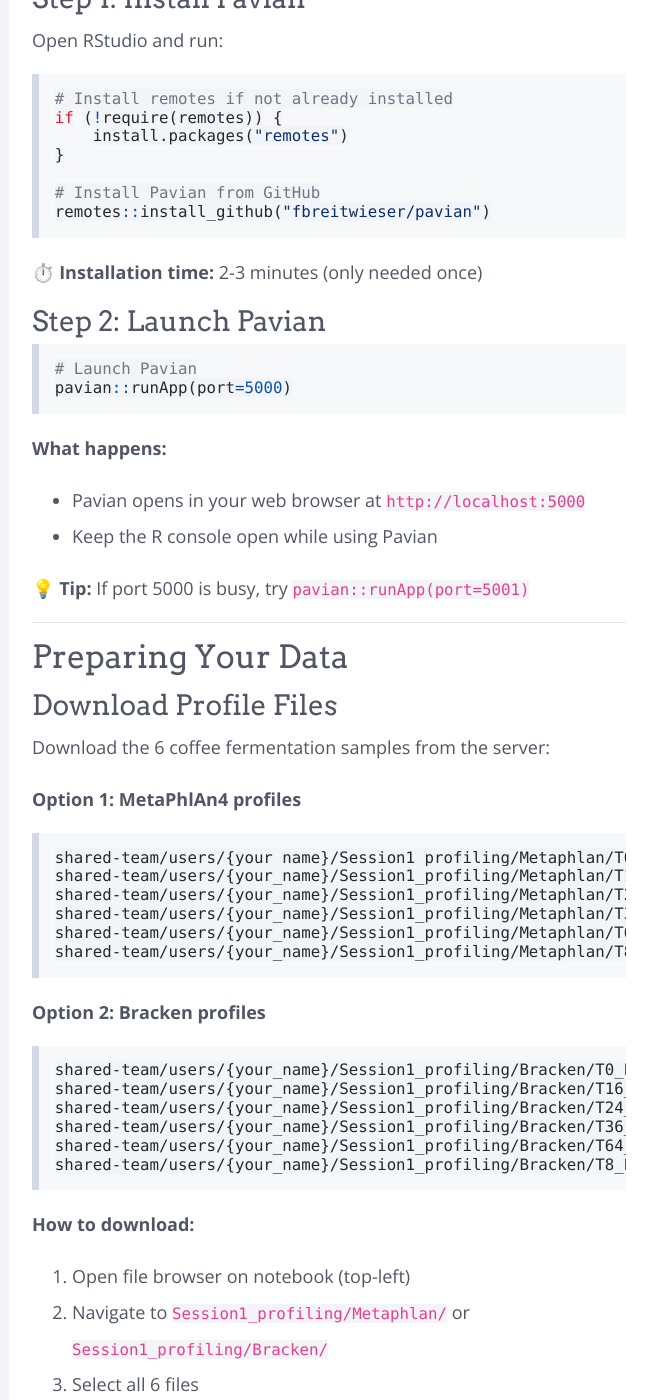
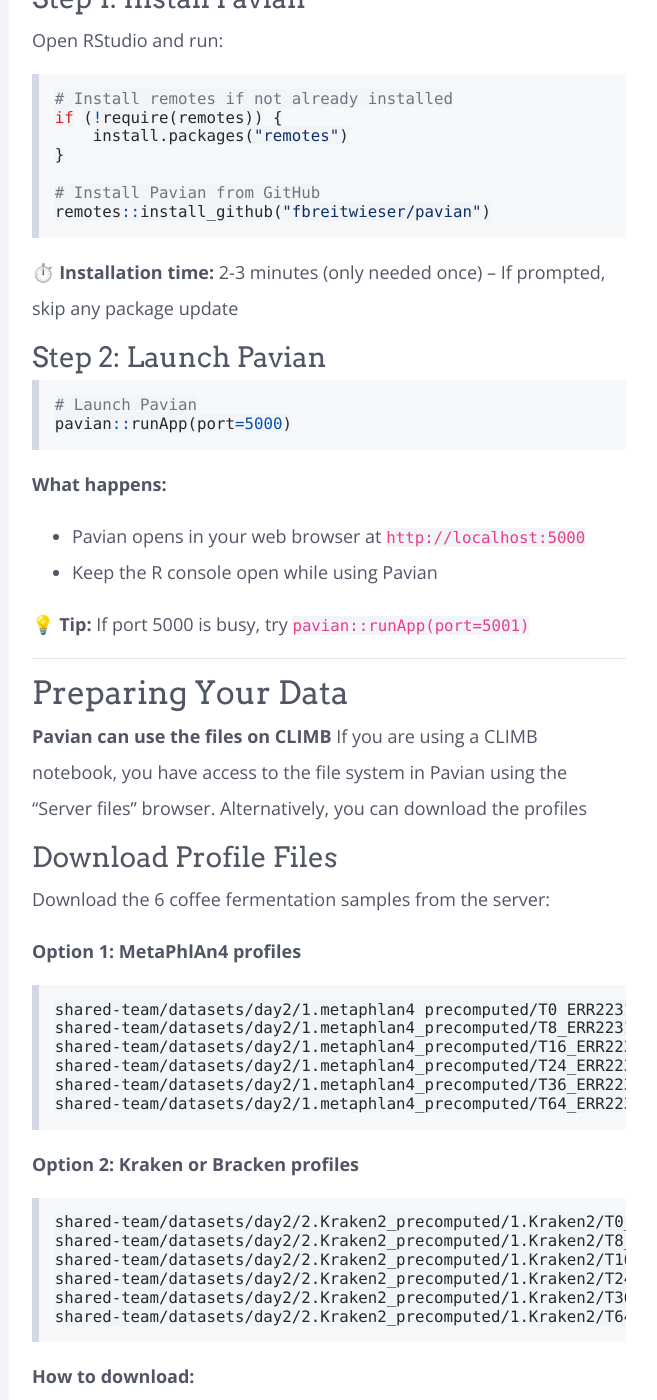
Before and after one commit to quadram-institute-bioscience/metagenomics-profiling-workshop, a Jekyll site: the page built from modules/Taxonomy/_posts/2000-01-06-extra_pavian.md, in a window 1280 px wide and 1400 px high, scrolled down 1139 px. Shown: the whole window, without its empty margins (311-968 px from the left). Built offline with Jekyll 4.4.1, drawn with Linux system fonts in a browser that asks for light colours; nearby versions of some CDN libraries; emoji names are drawn with the system emoji font.

Commit message:
Update Taxonomy hands on - minor fixes

````diff
--- a/modules/Taxonomy/_posts/2000-01-06-extra_pavian.md
+++ b/modules/Taxonomy/_posts/2000-01-06-extra_pavian.md
@@ -47,7 +47,7 @@ if (!require(remotes)) {
 remotes::install_github("fbreitwieser/pavian")
 ```
 
-⏱️ **Installation time:** 2-3 minutes (only needed once)
+⏱️ **Installation time:** 2-3 minutes (only needed once) -- If prompted, skip any package update
 
 ### Step 2: Launch Pavian
 
@@ -66,28 +66,32 @@ pavian::runApp(port=5000)
 
 ## Preparing Your Data
 
+**Pavian can use the files on CLIMB**
+If you are using a CLIMB notebook, you have access to the file system in Pavian using
+the "Server files" browser. Alternatively, you can download the profiles
+
 ### Download Profile Files
 
 Download the 6 coffee fermentation samples from the server:
 
 **Option 1: MetaPhlAn4 profiles**
 ```
-shared-team/users/{your_name}/Session1_profiling/Metaphlan/T0_ERR2231567.unclprofile.txt
-shared-team/users/{your_name}/Session1_profiling/Metaphlan/T16_ERR2231569.unclprofile.txt
-shared-team/users/{your_name}/Session1_profiling/Metaphlan/T24_ERR2231570.unclprofile.txt
-shared-team/users/{your_name}/Session1_profiling/Metaphlan/T36_ERR2231571.unclprofile.txt
-shared-team/users/{your_name}/Session1_profiling/Metaphlan/T64_ERR2231572.unclprofile.txt
-shared-team/users/{your_name}/Session1_profiling/Metaphlan/T8_ERR2231568.unclprofile.txt
+shared-team/datasets/day2/1.metaphlan4_precomputed/T0_ERR2231567.profile.txt
+shared-team/datasets/day2/1.metaphlan4_precomputed/T8_ERR2231568.profile.txt
+shared-team/datasets/day2/1.metaphlan4_precomputed/T16_ERR2231569.profile.txt
+shared-team/datasets/day2/1.metaphlan4_precomputed/T24_ERR2231570.profile.txt
+shared-team/datasets/day2/1.metaphlan4_precomputed/T36_ERR2231571.profile.txt
+shared-team/datasets/day2/1.metaphlan4_precomputed/T64_ERR2231572.profile.txt
 ```
 
-**Option 2: Bracken profiles**
+**Option 2: Kraken or Bracken profiles**
 ```
-shared-team/users/{your_name}/Session1_profiling/Bracken/T0_ERR2231567_profiles_bracken_species.txt
-shared-team/users/{your_name}/Session1_profiling/Bracken/T16_ERR2231569_profiles_bracken_species.txt
-shared-team/users/{your_name}/Session1_profiling/Bracken/T24_ERR2231570_profiles_bracken_species.txt
-shared-team/users/{your_name}/Session1_profiling/Bracken/T36_ERR2231571_profiles_bracken_species.txt
-shared-team/users/{your_name}/Session1_profiling/Bracken/T64_ERR2231572_profiles_bracken_species.txt
-shared-team/users/{your_name}/Session1_profiling/Bracken/T8_ERR2231568_profiles_bracken_species.txt
+shared-team/datasets/day2/2.Kraken2_precomputed/1.Kraken2/T0_ERR2231567_profiles.txt
+shared-team/datasets/day2/2.Kraken2_precomputed/1.Kraken2/T8_ERR2231568_profiles.txt
+shared-team/datasets/day2/2.Kraken2_precomputed/1.Kraken2/T16_ERR2231569_profiles.txt
+shared-team/datasets/day2/2.Kraken2_precomputed/1.Kraken2/T24_ERR2231570_profiles.txt
+shared-team/datasets/day2/2.Kraken2_precomputed/1.Kraken2/T36_ERR2231571_profiles.txt
+shared-team/datasets/day2/2.Kraken2_precomputed/1.Kraken2/T64_ERR2231572_profiles.txt
 ```
 
 **How to download:**
````
Also changed, not shown: modules/Taxonomy/_posts/2000-01-02-metaphlan4.md (+9 -5 lines), modules/Taxonomy/_posts/2000-01-04-kraken-bracken.md (+2 -2 lines), modules/Taxonomy/_posts/2000-01-05-kraken-bracken_handson.md (+3 -3 lines).
